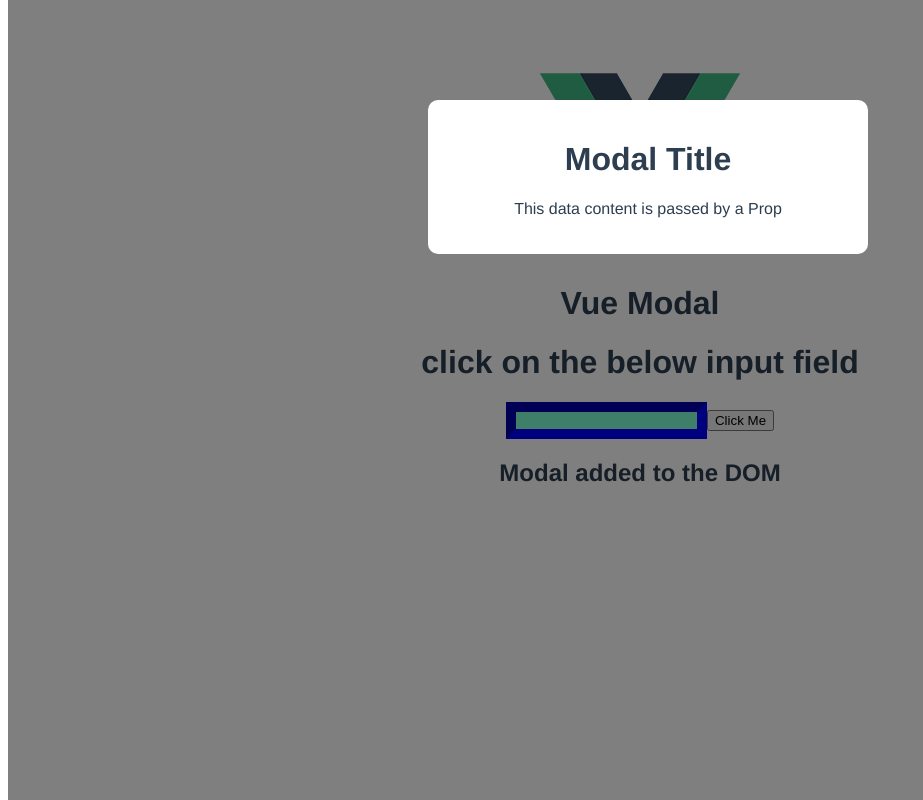
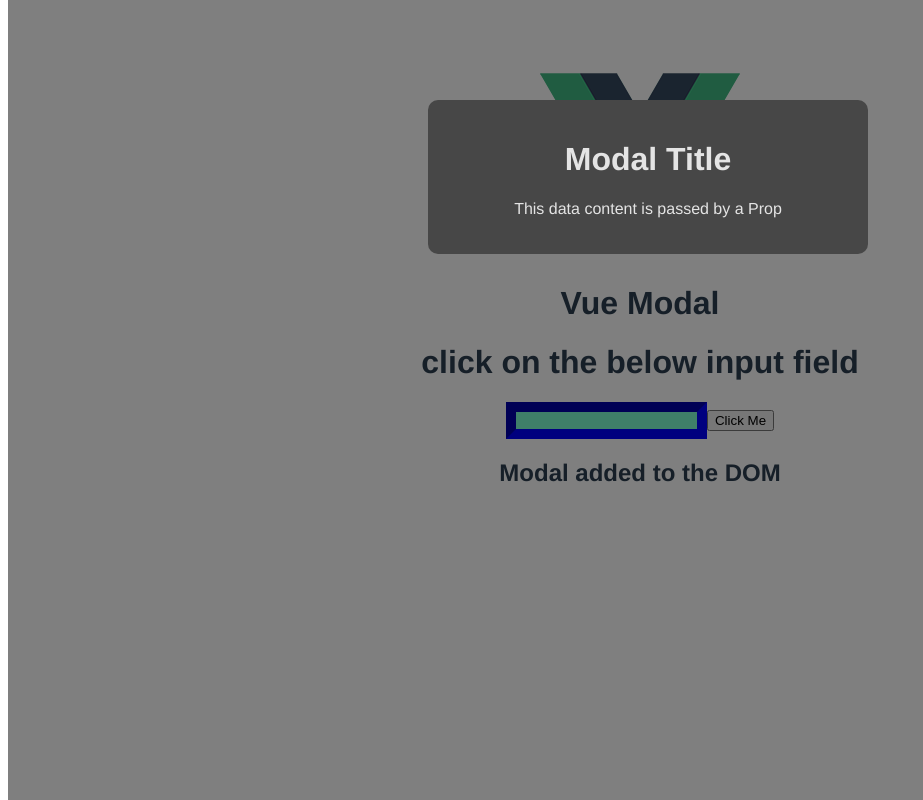
Before and after one commit to Chandanindalkar/vueapp, a Vue app: page / in a window 1280 px wide. Both pictures are taken after a click on the button "Click Me". Shown: the whole page, without its empty margins (0-923 px from the left). Built offline with nearby package versions, Linux system fonts and the light colour scheme.

Commit message:
added dynamic css class

```diff
--- a/src/App.vue
+++ b/src/App.vue
@@ -38,6 +38,7 @@ export default {
     v-if="bool"
     :modalTitle="modalTitle"
     :modalContent="modalContent"
+    theme="dark"
     @click="handleClick"
   ></ModalView>
 </template>
--- a/src/components/ModalView.vue
+++ b/src/components/ModalView.vue
@@ -1,13 +1,15 @@
 <script>
 export default {
-  props: ['modalTitle', 'modalContent']
+  props: ['modalTitle', 'modalContent', 'theme']
 }
 
 </script>
 
 <template>
   <div class="backdrop">
-    <div class="modal">
+    <div class="modal"
+      :class="{dark: theme === 'dark'}"
+    >
       <h1>{{ modalTitle }}</h1>
         <p>{{ modalContent }}</p>
     </div>
@@ -29,4 +31,9 @@ export default {
     width: 100%;
     height: 100%;
   }
+  /* any modal that also has the sale class */
+  .modal.dark {
+    background-color: rgb(71, 71, 71);
+    color: rgb(228, 228, 228);
+  }
 </style>
```
